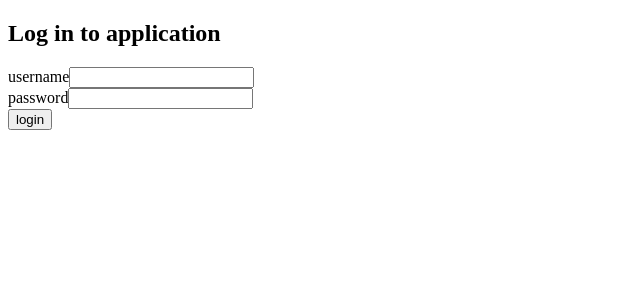
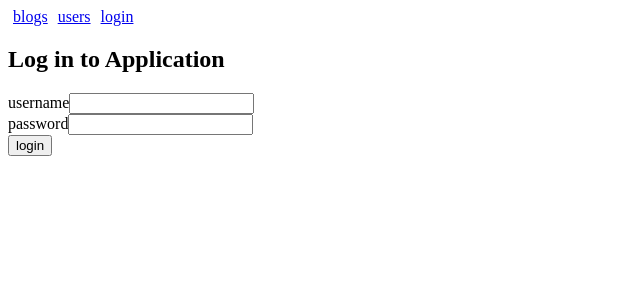
Before and after one commit to hk7math/fullstackopen.bloglist-frontend, a React (Create React App) app: page /login in a window 1280 px wide. Shown: the top 300 px of the page, without its empty margins (0-640 px from the left). Built offline with nearby package versions, Linux system fonts and the light colour scheme.

Commit message:
7.16: Navigation

```diff
--- a/src/App.js
+++ b/src/App.js
@@ -1,6 +1,6 @@
 import React, { useEffect } from 'react'
 import { useDispatch, useSelector } from 'react-redux'
-import { Switch, Route, Link } from 'react-router-dom'
+import { Switch, Route, Link, Redirect } from 'react-router-dom'
 import LoginForm from './components/LoginForm'
 import BlogForm from './components/BlogForm'
 import Notification from './components/Notification'
@@ -31,22 +31,26 @@ const App = () => {
     dispatch(setNotification('You have logged out', 'red', 3000))
   }
 
+  const padding = { padding: 5 }
+
   return (
     <>
-      <h2>{!user ? 'Log in to application' : 'blogs'}</h2>
+      <div>
+        <Link style={padding} to='/blogs'>blogs</Link>
+        <Link style={padding} to='/users'>users</Link>
+        {!user
+          ? <Link style={padding} to='/login'>login</Link>
+          : (
+            <>
+              {`${user.name} logged in `}
+              <button onClick={logout}>logout</button>
+            </>
+            )}
+      </div>
       <Notification />
-      {!user
-        ? <LoginForm />
-        : (
-          <div>
-            <div>
-              {user.name} logged in
-              <br />
-              <button onClick={logout}>logout</button>
-            </div>
       <Switch>
-              <Route path='/blogs/:id'>
-                <Viewable />
+        <Route path='/login'>
+          {!user ? <LoginForm /> : <Redirect to='/blogs' />}
         </Route>
         <Route path='/users/:id'>
           <UserView />
@@ -54,9 +58,14 @@ const App = () => {
         <Route path='/users'>
           <UserList />
         </Route>
-              <Route path='/'>
+        <Route path='/blogs/:id'>
+          <Viewable />
+        </Route>
+        <Route path='/blogs'>
+          {!user && <Redirect to='/login' />}
+          <h2>Blog app</h2>
           <Togglable buttonLabel='new blog'>
-                  <BlogForm user={user} />
+            <BlogForm />
           </Togglable>
           {blogs.map(blog =>
             <div key={blog.id} style={{ border: '1px solid', padding: '2px' }} className='blog'>
@@ -68,8 +77,6 @@ const App = () => {
           )}
         </Route>
       </Switch>
-          </div>
-          )}
     </>
   )
 }
--- a/src/components/BlogForm.js
+++ b/src/components/BlogForm.js
@@ -1,11 +1,11 @@
 import React, { useState } from 'react'
-import { useDispatch } from 'react-redux'
-import PropTypes from 'prop-types'
+import { useDispatch, useSelector } from 'react-redux'
 import { setNotification } from '../reducers/notificationReducer'
 import { addBlog } from '../reducers/blogReducer'
 
-const BlogForm = ({ user }) => {
+const BlogForm = () => {
   const dispatch = useDispatch()
+  const user = useSelector(state => state.user)
   const [title, setTitle] = useState('')
   const [author, setAuthor] = useState('')
   const [url, setUrl] = useState('')
@@ -34,13 +34,4 @@ const BlogForm = ({ user }) => {
   )
 }
 
-BlogForm.propTypes = {
-  user: PropTypes.shape({
-    name: PropTypes.string.isRequired,
-    username: PropTypes.string.isRequired,
-    token: PropTypes.string.isRequired
-  }),
-  popMsg: PropTypes.func
-}
-
 export default BlogForm
--- a/src/components/LoginForm.js
+++ b/src/components/LoginForm.js
@@ -16,6 +16,7 @@ const LoginForm = () => {
 
   return (
     <form onSubmit={handleLogin}>
+      <h2>Log in to Application</h2>
       <div>
         username
         <input
--- a/src/components/Viewable.js
+++ b/src/components/Viewable.js
@@ -10,7 +10,7 @@ const Viewable = () => {
   const match = useRouteMatch('/blogs/:id')
 
   const blog = blogs.find(blog => blog.id === match.params.id)
-  if (!blog) return <Redirect to='/' />
+  if (!blog) return <Redirect to='/blogs' />
   const { title, url, author, user, likes } = blog
 
   const clickLike = () => {
```
Lines whose indentation alone changed are shown as unchanged.
